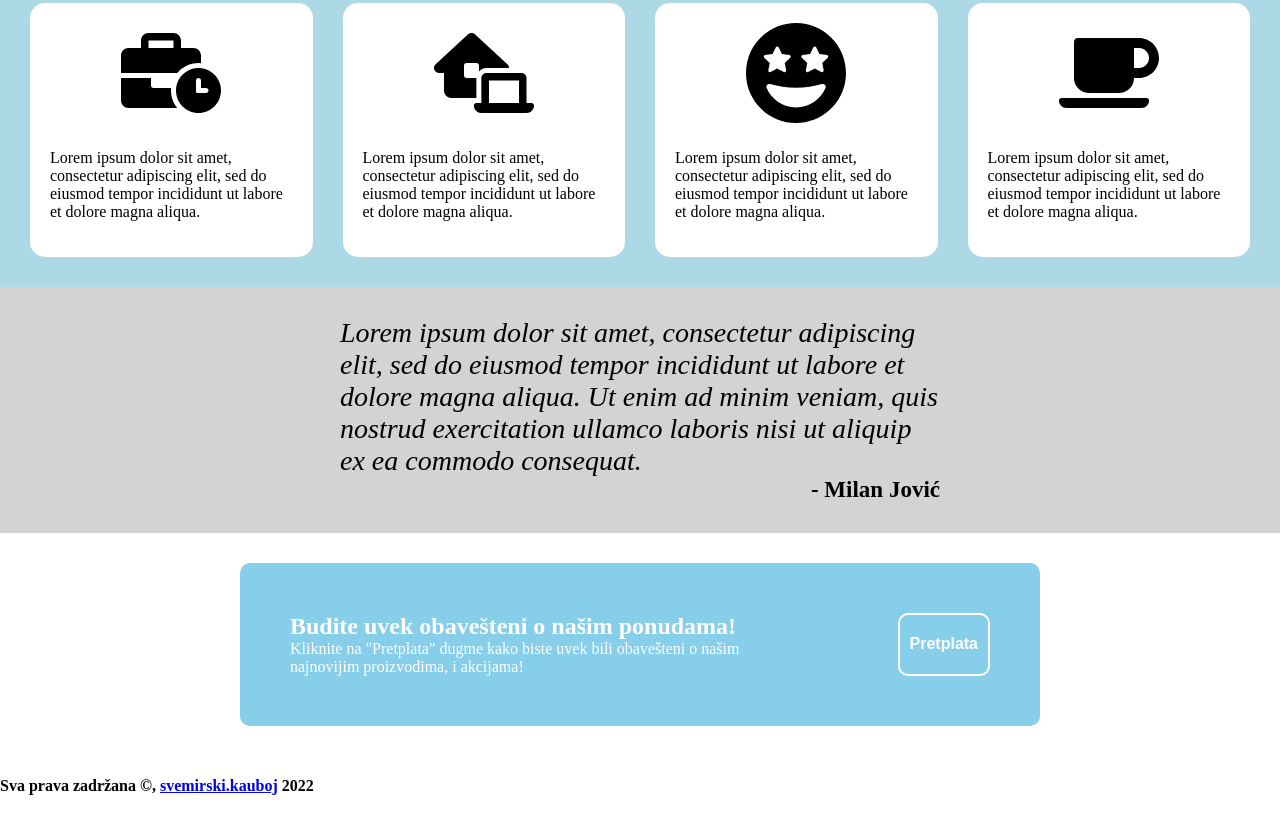
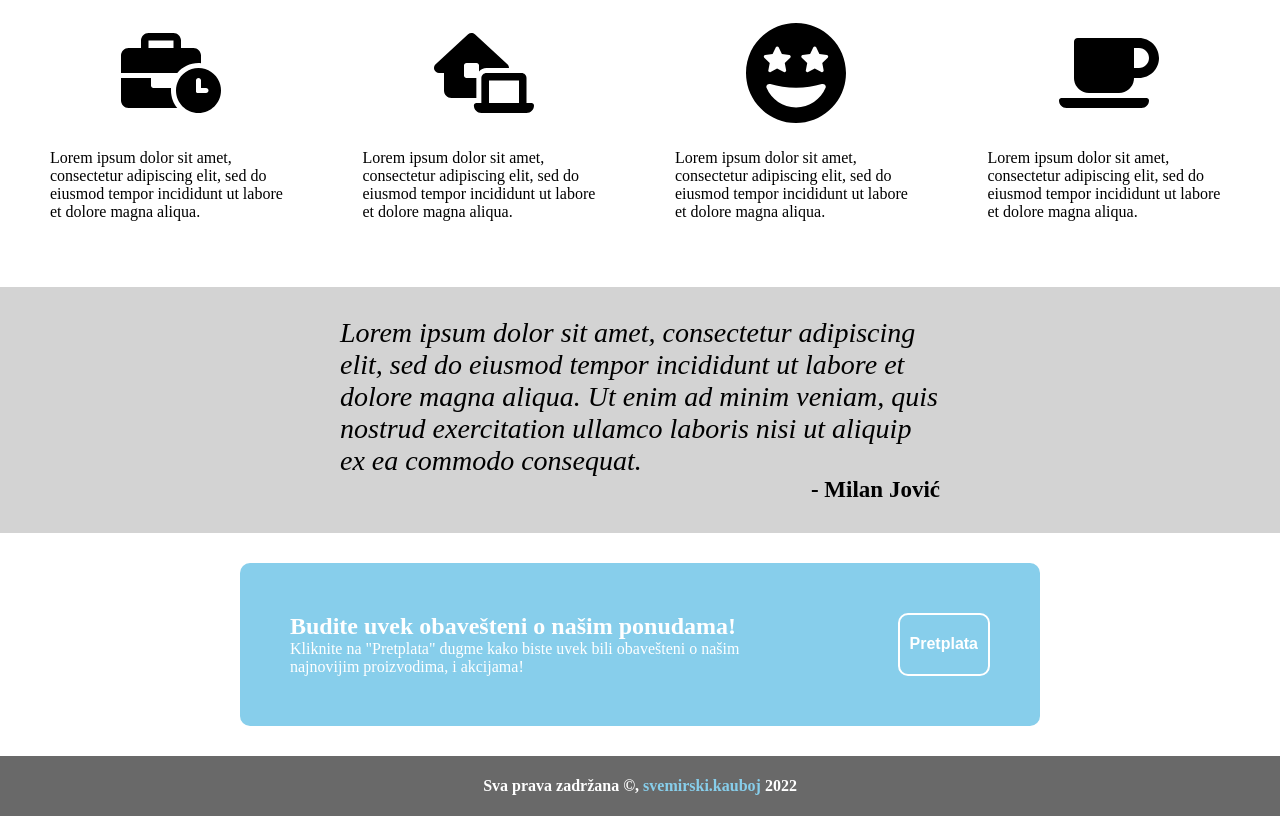
Before and after one commit to necaprogramer/practice-website, a plain HTML site: page index.html in a window 1280 px wide. Shown: the part 682-1498 px from the top of the page. Drawn offline with Linux system fonts and the light colour scheme.

Commit message:
Stylize footer

```diff
--- a/css/style.css
+++ b/css/style.css
@@ -69,7 +69,7 @@ body{
 }
 
 .main-information{
-    background-color: lightblue;
+
 }
 
 .main-information > h2{
@@ -167,3 +167,20 @@ body{
     color: white;
     padding: 10px;
 }
+
+footer{
+    display: flex;
+    flex-direction: column;
+    margin-top: auto;
+    align-items: center;
+    background-color: dimgray;
+}
+
+footer > h4{
+    color: white;
+}
+
+footer > h4 > a{
+    text-decoration: none;
+    color: skyblue;
+}
```
